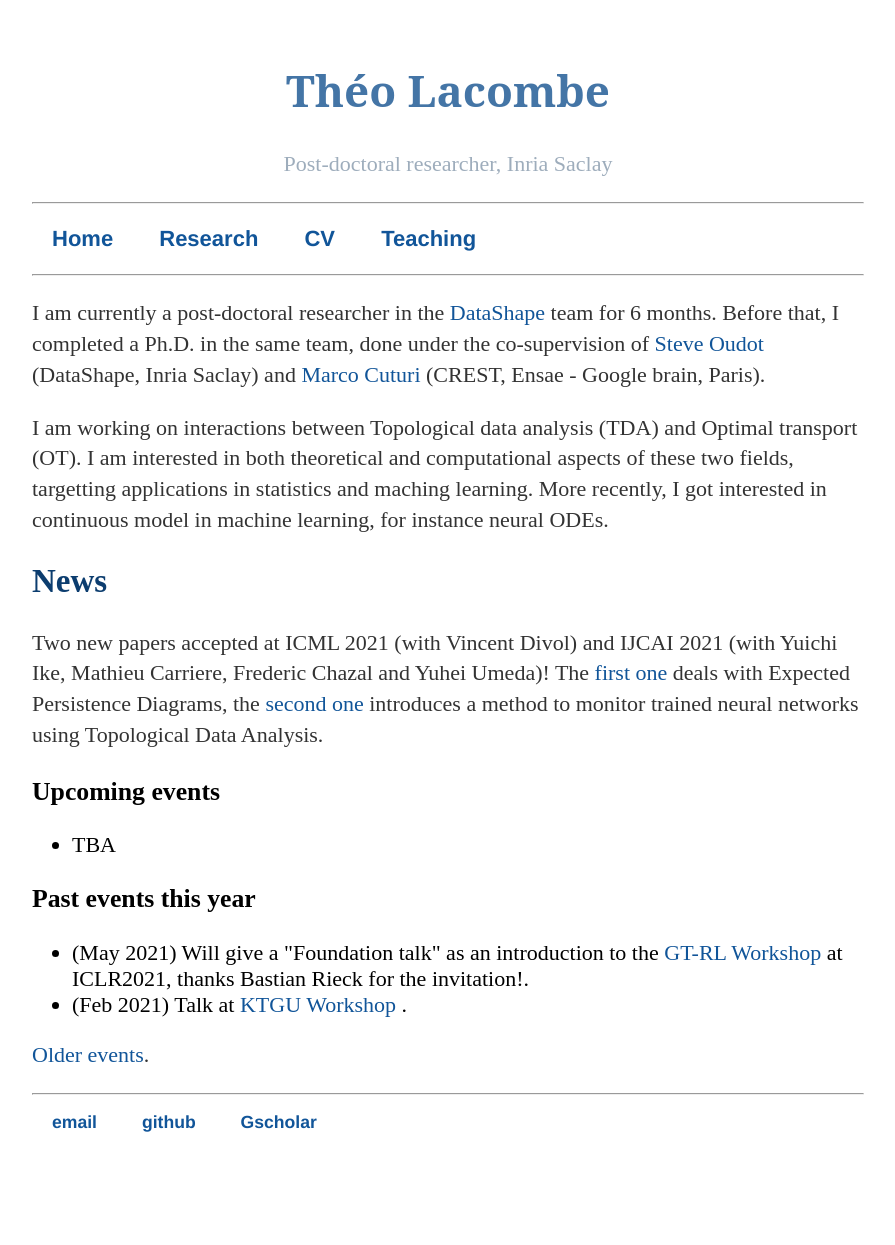
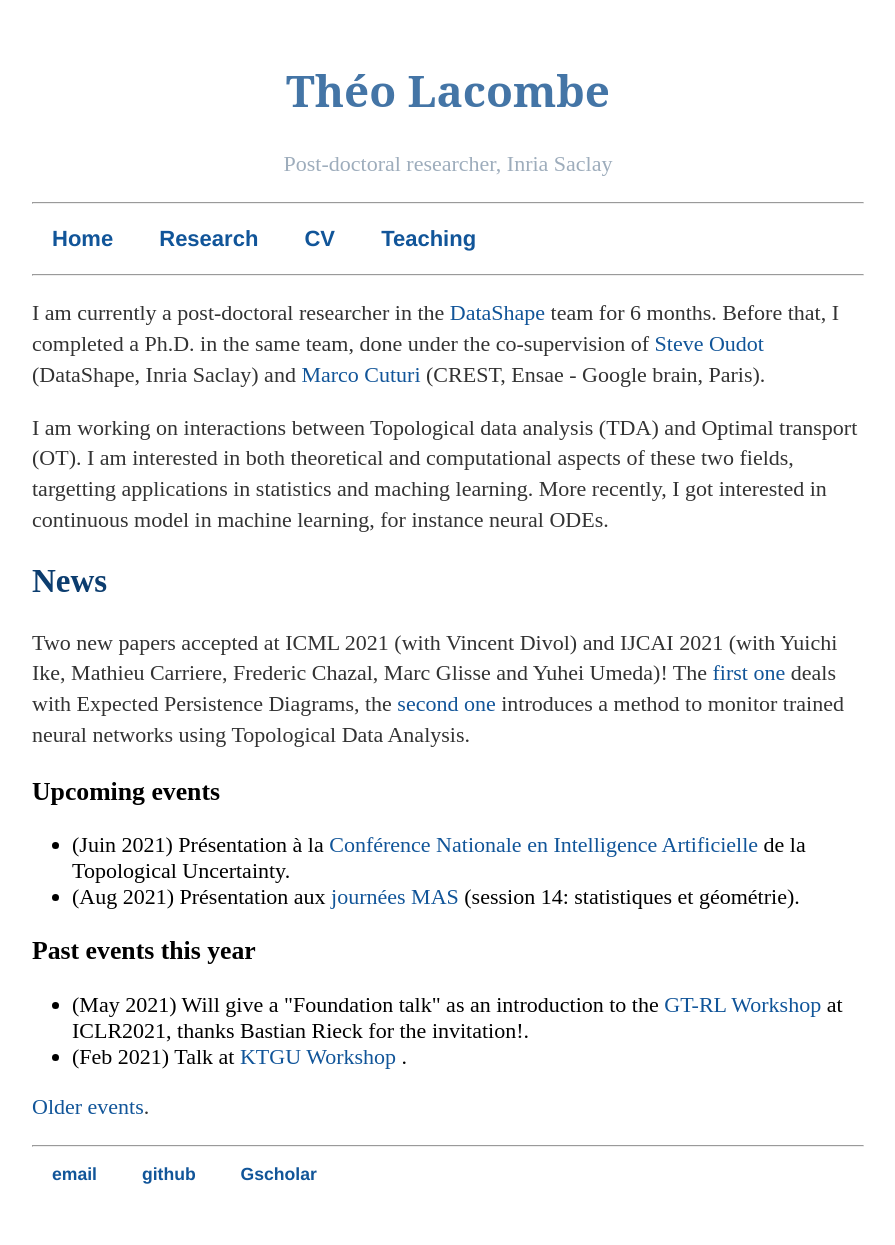
Before and after one commit to tlacombe/tlacombe.github.io, a Jekyll site: the page built from index.html, in a window 1280 px wide. Shown: the whole page, without its empty margins (192-1087 px from the left). Built offline with Jekyll 4.4.1, drawn with Linux system fonts in a browser that asks for light colours; before the commit the page ends 1193 px from its top, so only the background shows below that.

Commit message:
update news

```diff
--- a/index.html
+++ b/index.html
@@ -10,11 +10,12 @@ title: Théo Lacombe's webpage
 	</p>
 
     <h2> News </h2>
-    <p> Two new papers accepted at ICML 2021 (with Vincent Divol) and IJCAI 2021 (with Yuichi Ike, Mathieu Carriere, Frederic Chazal and Yuhei Umeda)! The <a href="https://arxiv.org/pdf/2105.04852.pdf">first one</a> deals with Expected Persistence Diagrams, the <a href="https://arxiv.org/pdf/2105.04404.pdf">second one</a> introduces a method to monitor trained neural networks using Topological Data Analysis.</p>
+    <p> Two new papers accepted at ICML 2021 (with Vincent Divol) and IJCAI 2021 (with Yuichi Ike, Mathieu Carriere, Frederic Chazal, Marc Glisse and Yuhei Umeda)! The <a href="https://arxiv.org/pdf/2105.04852.pdf">first one</a> deals with Expected Persistence Diagrams, the <a href="https://arxiv.org/pdf/2105.04404.pdf">second one</a> introduces a method to monitor trained neural networks using Topological Data Analysis.</p>
 	<!--	<p> I will then do a Post-doc in Japan in <a href="https://sites.google.com/site/yasuakihiraoka/">Yasuaki Hiraoka</a>'s team (University of Kyoto, RIKEN AIP)! Got a Fellowship from the <a href="https://www.jsps.go.jp/english/e-ippan/index.html">JSPS (Standard)</a>.</p> -->
 	<h3> Upcoming events</h3>
 	<ul>
-		<li> TBA </li>
+		<li> (Juin 2021) Présentation à la <a href='https://www.pfia2021.fr/conferences/cnia/'>Conférence Nationale en Intelligence Artificielle </a> de la Topological Uncertainty.</li>
+		<li> (Aug 2021) Présentation aux <a href='https://mas2020.sciencesconf.org/'>journées MAS</a> (session 14: statistiques et géométrie).
 	</ul>
 
         <h3> Past events this year</h3>
```
